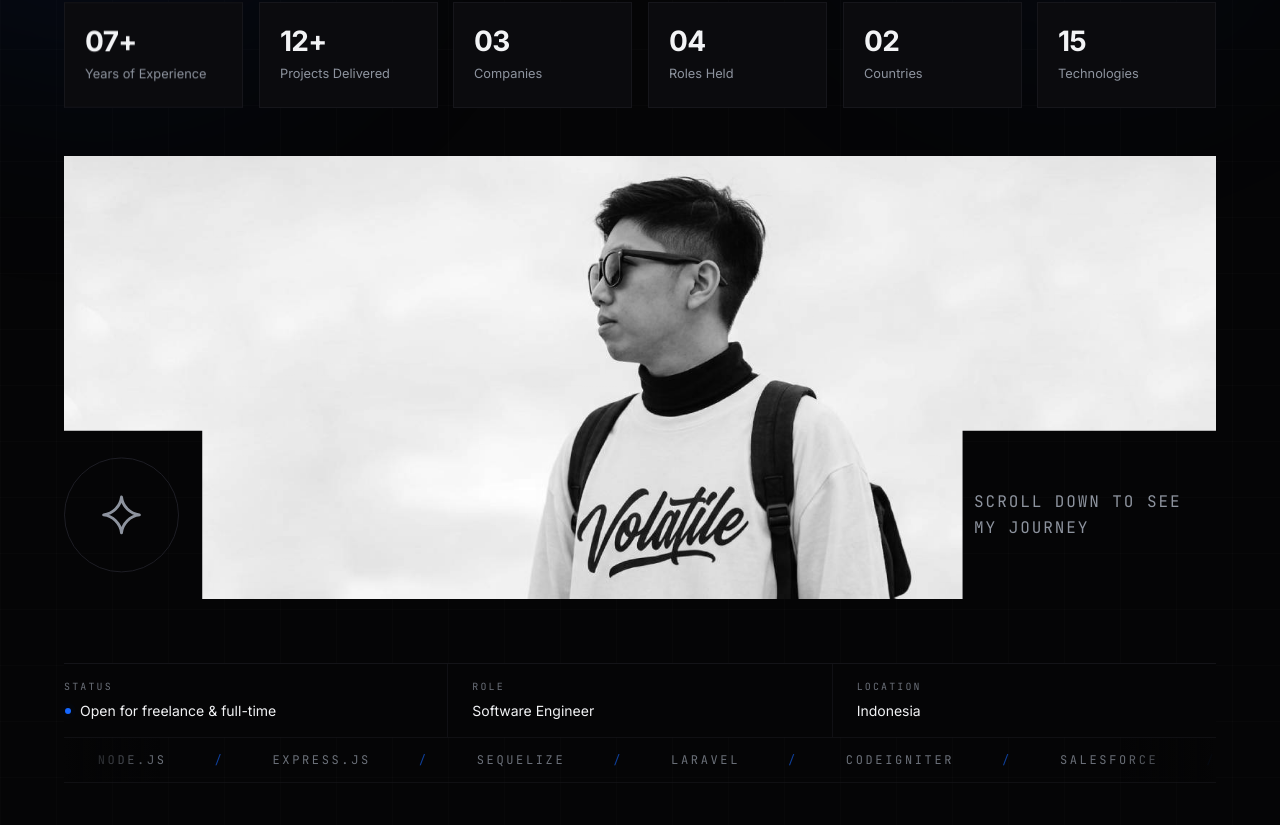
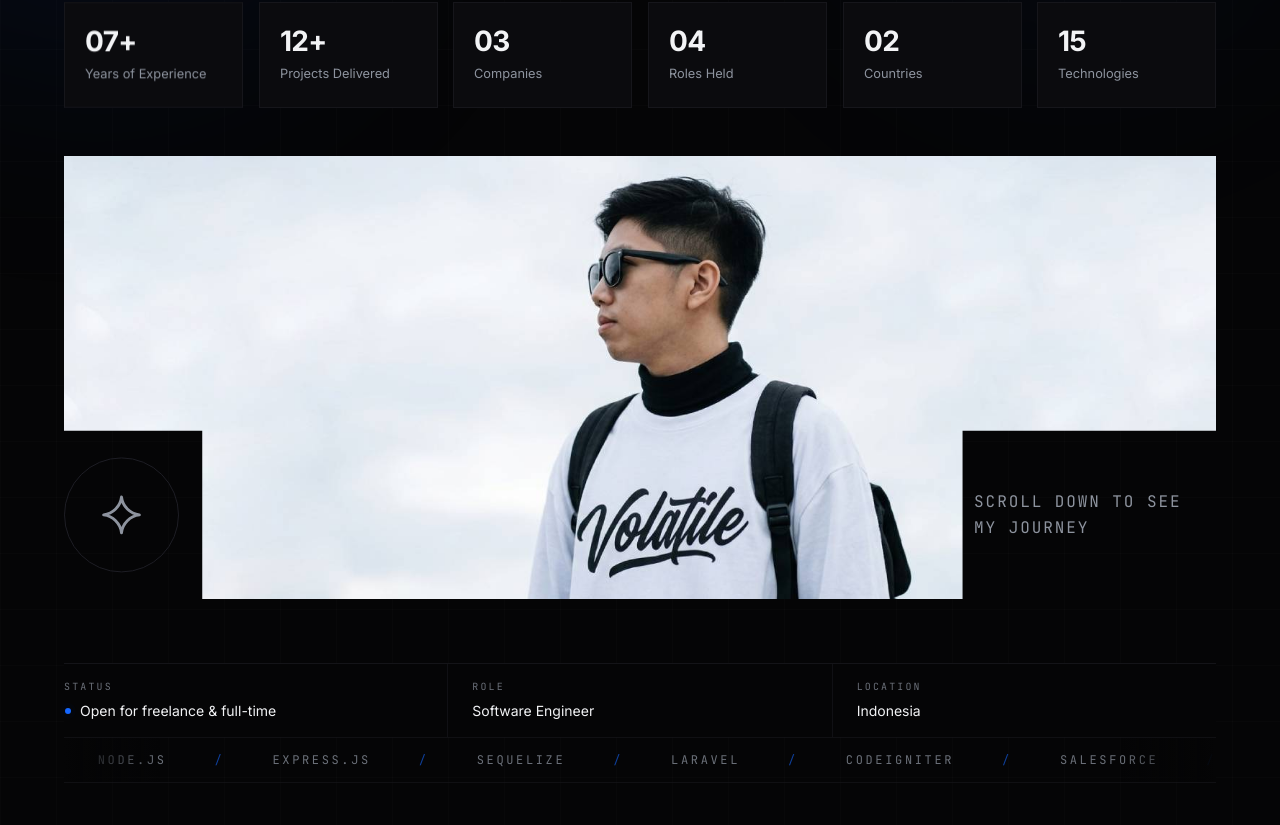
Before and after one commit to denniafredo/portfolio, a React (Vite) app: page / in a window 1280 px wide. Shown: the part 455-1280 px from the top of the page. Built offline with nearby package versions, Linux system fonts and the light colour scheme.

Commit message:
Remove grayscale effect from Hero and Projects image components

```diff
--- a/src/components/Hero.jsx
+++ b/src/components/Hero.jsx
@@ -71,7 +71,6 @@ export default function Hero() {
             alt={`${profile.name} at work`}
             label="about-cover.jpg"
             className="notched-frame aspect-[4/3] w-full sm:aspect-[16/9] md:aspect-[13/5]"
-            imgClassName="grayscale transition-[filter] duration-700 hover:grayscale-0"
           />
 
           {/*
--- a/src/components/Projects.jsx
+++ b/src/components/Projects.jsx
@@ -21,7 +21,7 @@ function ProjectCard({ project, index }) {
           label={project.image?.split('/').pop()}
           fit="contain"
           className="aspect-[16/10] w-full p-8 sm:p-10"
-          imgClassName="grayscale transition-all duration-700 group-hover:scale-[1.04] group-hover:grayscale-0"
+          imgClassName="transition-all duration-700 group-hover:scale-[1.04]"
         />
         <span
           aria-hidden="true"
```
